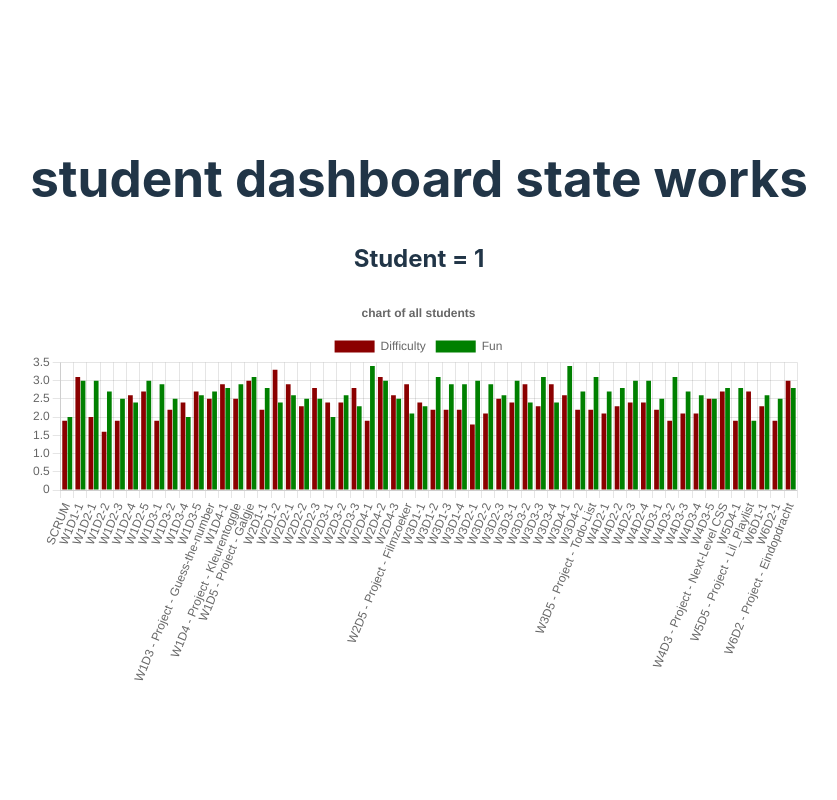
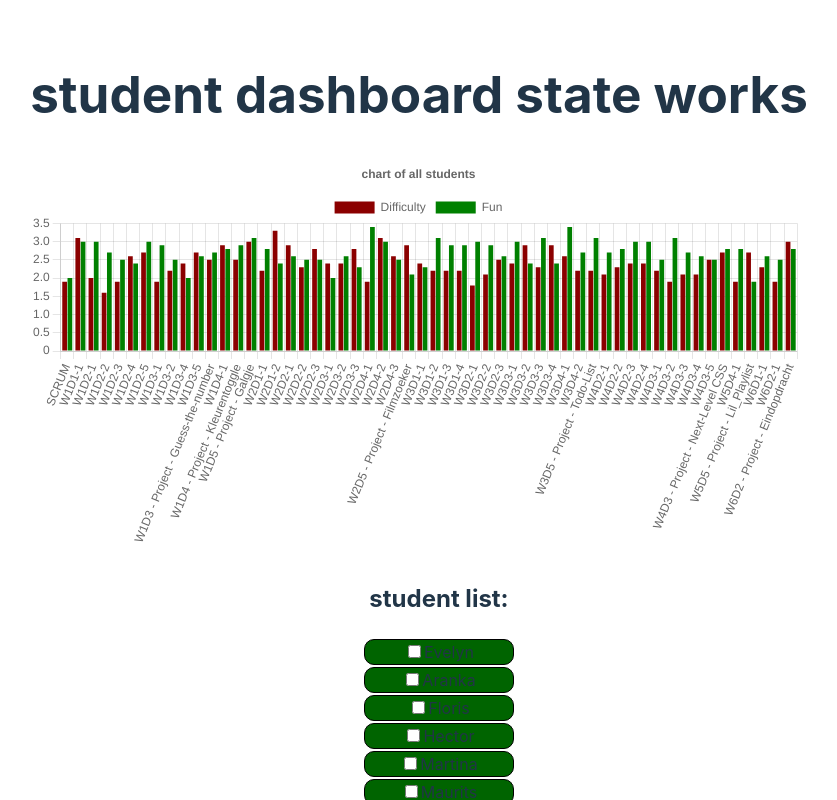
Before and after one commit to Sander-317/sander_van_meerveld-StudentDashBoard, a React (Vite) app: page /1 in a window 1280 px wide. Shown: the top 800 px of the page, without its empty margins (221-1058 px from the left). Built offline with nearby package versions, Linux system fonts and the light colour scheme.

Commit message:
added student list in student and when you check the check box dada wil be added doenst display right jet

```diff
--- a/src/App.jsx
+++ b/src/App.jsx
@@ -18,7 +18,15 @@ function App({ state, addArrayToCustomArray, toggleState }) {
             />
           }
         ></Route>
-        <Route path=":student" element={<Student state={state} />}></Route>
+        <Route
+          path=":student"
+          element={
+            <Student
+              state={state}
+              addArrayToCustomArray={addArrayToCustomArray}
+            />
+          }
+        ></Route>
       </Routes>
     </div>
   );
--- a/src/components/StudentList.jsx
+++ b/src/components/StudentList.jsx
@@ -1,6 +1,6 @@
 import React from "react";
 
-export default function StudentList({ state }) {
+export default function StudentList({ state, addArrayToCustomArray }) {
   const nameList = state.studentList;
   return nameList.map((student, index) => (
     <li
@@ -8,7 +8,10 @@ export default function StudentList({ state }) {
       key={index}
       onClick={() => console.log(student.name)}
     >
-      <input type="checkbox"></input>
+      <input
+        type="checkbox"
+        onChange={() => addArrayToCustomArray(student.id)}
+      ></input>
       {student.name}
     </li>
   ));
--- a/src/components/pages/Student.jsx
+++ b/src/components/pages/Student.jsx
@@ -1,16 +1,24 @@
 import React from "react";
 import { useParams } from "react-router-dom";
 import BarChart from "../BarChart";
+import StudentList from "../StudentList";
 
-export default function Student({ state }) {
+export default function Student({ state, addArrayToCustomArray }) {
   const student = useParams();
   console.log("student params", student.student);
 
   return (
     <div>
       {" "}
-      <h2>Student = {student.student}</h2>
       <BarChart state={state}></BarChart>
+      <ul className="name-list">
+        <h2>student list:</h2>
+
+        <StudentList
+          state={state}
+          addArrayToCustomArray={addArrayToCustomArray}
+        />
+      </ul>
     </div>
   );
 }
```
